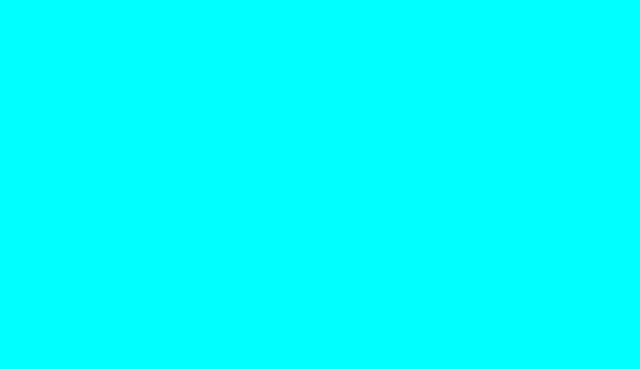
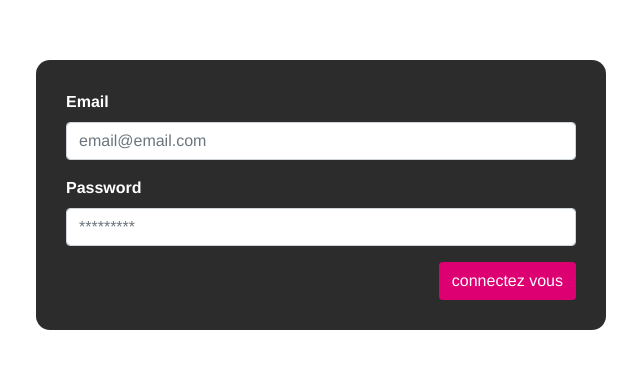
Before and after one commit to metanas/minizen, a Vue app: page /login in a window 1280 px wide. Shown: the part 205-574 px from the top of the page, without its empty margins (319-959 px from the left). Built offline with nearby package versions, Linux system fonts and the light colour scheme.

Commit message:
add register

```diff
--- a/src/App.vue
+++ b/src/App.vue
@@ -11,11 +11,6 @@ export default class App extends Vue {}
 </script>
 
 <style lang="scss">
-@import "~bootstrap/scss/functions";
-@import "~bootstrap/scss/_variables";
-@import "~bootstrap/scss/mixins";
-@import "~bootstrap/scss/reboot";
-
 html,
 body,
 #app {
--- a/src/components/inputs/inputAttr.vue
+++ b/src/components/inputs/inputAttr.vue
@@ -46,4 +46,4 @@ export default class InputAttr extends Vue {
   }
 }
 </script>
-<style lang="scss" src="../../../stylesheets/vue/web-element/input-attr/input-attr.scss"/>
+<style lang="scss" src="../../stylesheets/input-attr/input-attr.scss"/>
--- a/src/router/index.ts
+++ b/src/router/index.ts
@@ -7,7 +7,9 @@ const routes = [
   {
     path: "/login",
     component: () => import("@/views/Login")
-  }
+  },
+  {path: '/Register',
+  component: () => import("@/views/Register")}
 ];
 
 const router = new VueRouter({
--- a/src/stylesheets/input-attr/input-attr.scss
+++ b/src/stylesheets/input-attr/input-attr.scss
@@ -1,3 +1,4 @@
+@import "../variable";
 @import "~bootstrap/scss/forms";
 
 .input-attr {
--- /dev/null
+++ b/src/stylesheets/variable.scss
@@ -0,0 +1,12 @@
+@import "~bootstrap/scss/functions";
+@import "~bootstrap/scss/_variables";
+@import "~bootstrap/scss/mixins";
+@import "~bootstrap/scss/reboot";
+@import "~bootstrap/scss/grid";
+
+$primary-color: #DD0073;
+
+.btn.btn-minizen {
+  background-color: $primary-color;
+  color: white;
+}
--- a/src/views/Login.vue
+++ b/src/views/Login.vue
@@ -1,18 +1,43 @@
 <template lang="pug">
-.login-page
+.login-page.d-flex.align-items-center
+  .container
+    .row
+      .col-md-6.offset-md-3.login-card
+        input-attr(name='input' :value='value' label="Email" placeholder="email@email.com")
+        input-attr(name='input' :value='value' type="password" label="Password" placeholder="*********")
+        button.btn.btn-minizen.float-right(type='submit') connectez vous
 
 </template>
 <script lang="ts">
 import { Vue, Component } from "vue-property-decorator";
-
+import inputAttr from "@/components/inputs/inputAttr.vue";
 @Component({
-  name: "Login"
+  name: "Login",
+  components: { inputAttr }
 })
-export default class Login extends Vue {}
+export default class Login extends Vue {
+  value = "";
+}
 </script>
 <style lang="scss">
+@import "../stylesheets/variable";
+@import "~bootstrap/scss/utilities/flex";
+@import "~bootstrap/scss/utilities/display";
+@import "~bootstrap/scss/buttons";
+@import "~bootstrap/scss/utilities/float";
+
 .login-page {
   height: 100%;
-  background-color: aqua;
+
+
+  .login-card{
+    background-color: #2d2c2c;
+    padding: 30px;
+    border-radius: 14px;
+
+    label{
+      color: white;
+    }
+  }
 }
 </style>
--- /dev/null
+++ b/src/views/Register.vue
@@ -0,0 +1,68 @@
+<template lang="pug">
+  .register-page.d-flex.align-items-center
+    .container
+      .row
+         .col-md-6.offset-md-3.register-card
+          .row
+            .col-md-6
+              input-attr(name='input' label="First name")
+            .col-md-6
+              input-attr(name='input' label='Last name')
+          .row
+            .col-md-2
+              .form-group
+                label
+                  b Day
+                select.form-control
+                  option(v-for="i in 31" :value='i') {{i}}
+            .col-md-2
+             .form-group
+              label
+                b Month
+              select.form-control
+                option(v-for="i in 12" :value='i') {{i}}
+            .col-md-2
+              .form-group
+                label
+                  b Year
+                select.form-control
+                  option(v-for="i in range(2020,1950)" :value="i") {{i}}
+          .row
+            .col-md-12
+              input-attr(name='input' :value='value' label="Email" placeholder="email@email.com")
+              input-attr(name='input' :value='value' type="password" label="Password" placeholder="Password ")
+              input-attr(name='input' :value='value' type="password" label="Confirm Password" placeholder="Password ")
+              button.btn.btn-minizen.float-right(type='submit') Enregistrer-vous
+
+</template>
+<script lang="ts">
+import { Component, Vue } from "vue-property-decorator";
+import inputAttr from "@/components/inputs/inputAttr.vue";
+import {range} from "lodash";
+@Component({
+  name: "Register",
+  components: { inputAttr },
+    methods:{range}
+})
+export default class Register extends Vue {}
+</script>
+
+<style lang="scss">
+@import "../stylesheets/variable";
+@import "~bootstrap/scss/utilities/flex";
+@import "~bootstrap/scss/utilities/display";
+@import "~bootstrap/scss/buttons";
+@import "~bootstrap/scss/utilities/float";
+.register-page {
+  height: 100%;
+  .register-card{
+    background-color: #2d2c2c;
+    padding: 30px;
+    border-radius: 14px;
+    label{
+      color: white;
+    }
+  }
+}
+
+</style>
```
